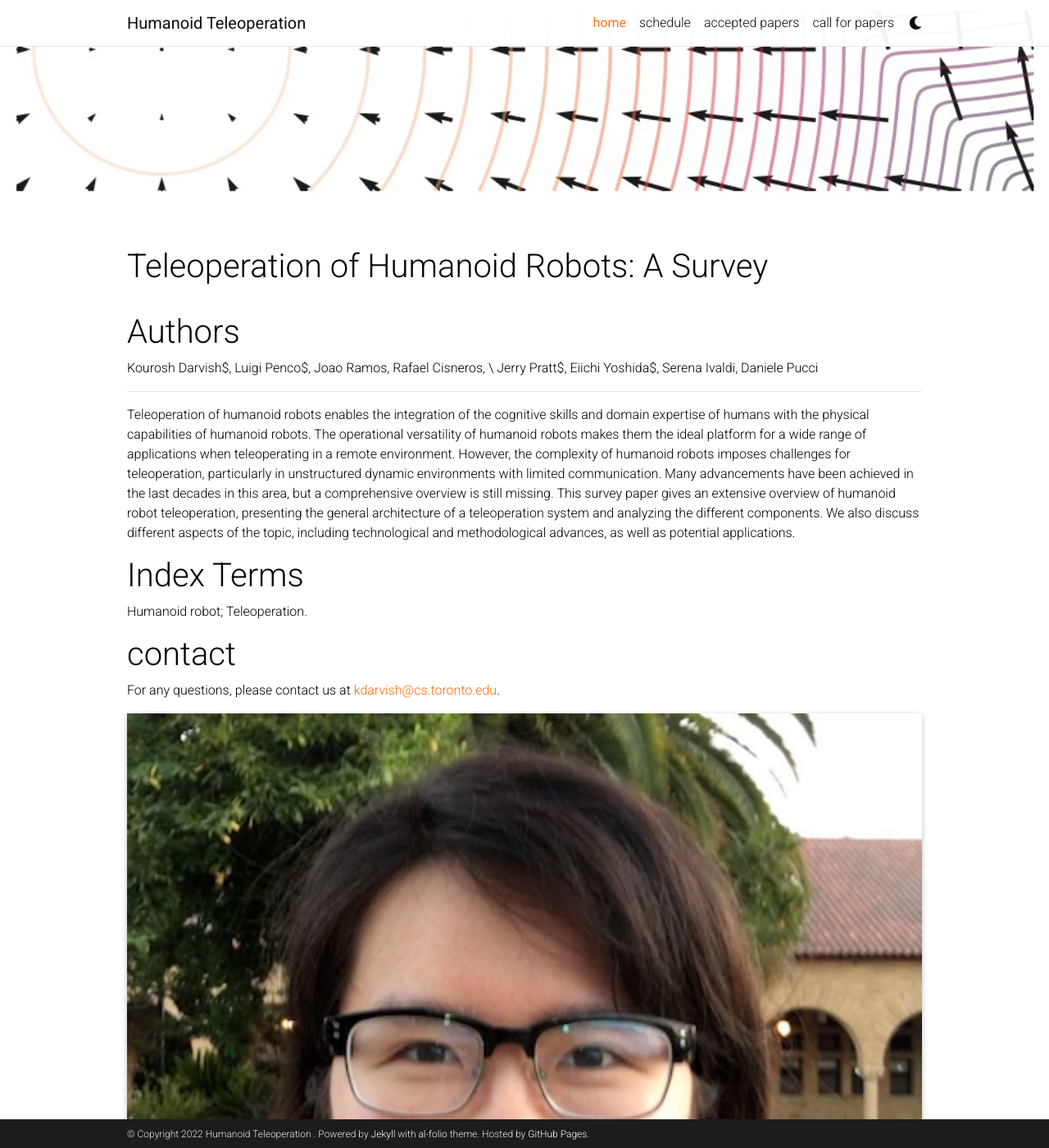
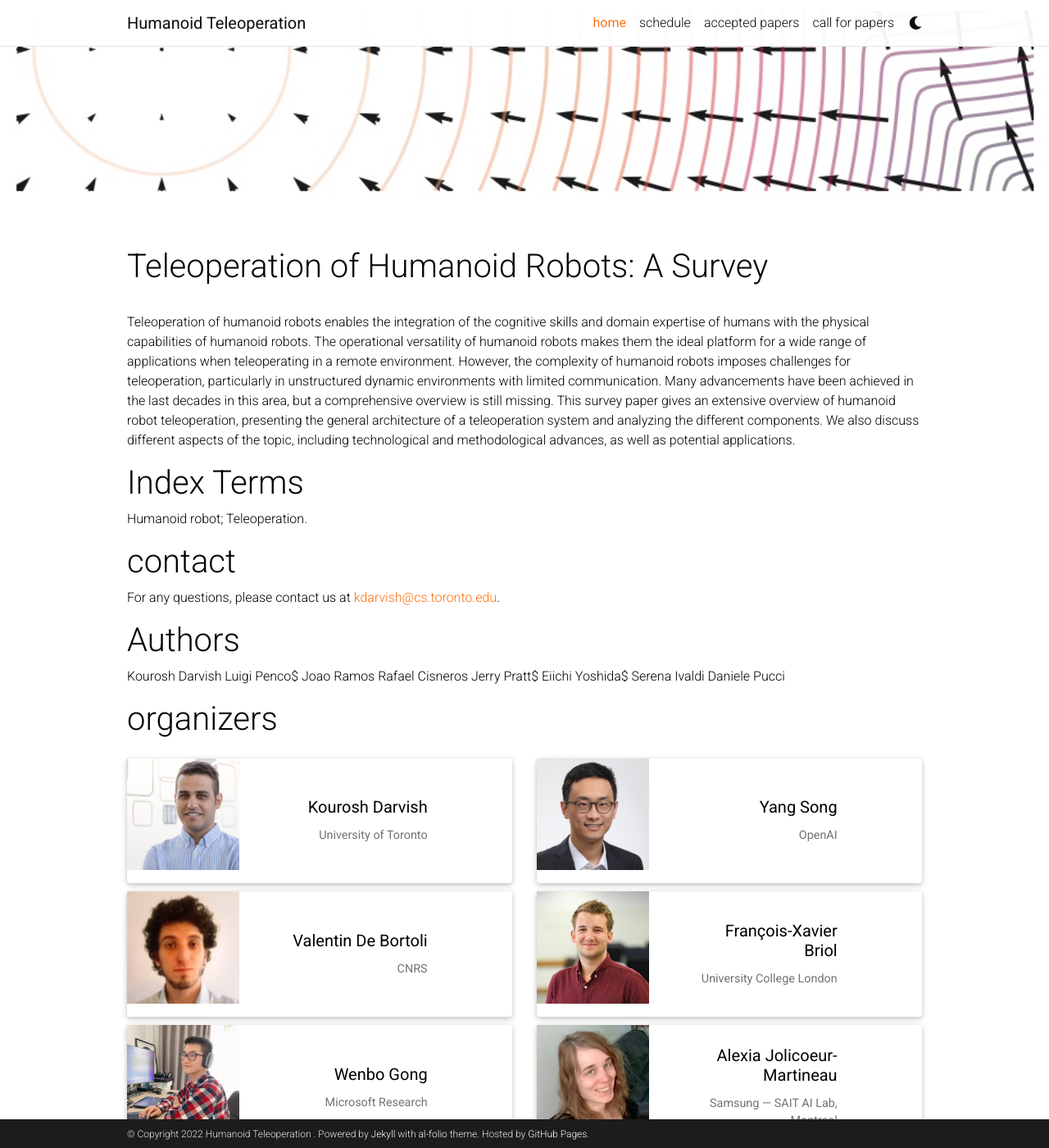
Before and after one commit to Humanoid-Teleoperation/humanoid-teleoperation.github.io, a Jekyll site: the page built from _pages/home.md, in a window 1280 px wide and 1400 px high. Shown: the whole window at 82% size. Built offline with Jekyll 4.4.1, drawn with Linux system fonts in a browser that asks for light colours; full-size pictures stand in for the smaller copies a plugin makes; comment, search, counter and statistics services are not loaded; a style sheet for code colours, icons or effects is not loaded; some of the changed text lies outside the part shown.

Commit message:
update the first page

```diff
--- a/_pages/home.md
+++ b/_pages/home.md
@@ -27,61 +22,22 @@
 # contact
 For any questions, please contact us at [kdarvish@cs.toronto.edu](mailto:kdarvish@cs.toronto.edu).
 
-<!--
-# keynote speakers
-  <div class="row projects pt-1 pb-1">
-      <div class="col-sm-4">
-          {% include people.html name="Chenlin Meng" affiliation="Stanford University" url="https://chenlin9.github.io/" img="/assets/img/people/chenlin.png" %}
-      </div>
-      <div class="col-sm-4">
-        {% include people.html name="Guan-Horng Liu" affiliation="Georgia Institute of Technology" url="https://ghliu.github.io/" img="/assets/img/people/guan.jpeg" %}
-      </div>
-      <div class="col-sm-4">
-        {% include people.html name="Karsten Kreis" affiliation="NVIDIA Research" url="https://karstenkreis.github.io/" img="/assets/img/people/karsten.jpeg" %}
-      </div>
-      <div class="w-100"></div>
-      <div class="col-sm-4">
-          {% include people.html name="Mohammad Norouzi" affiliation="Google Brain" url="https://norouzi.github.io/" img="assets/img/people/mohammad.jpeg" %}
-      </div>
-      <div class="col-sm-4">
-        {% include people.html name="Tommi Jaakkola" affiliation="MIT" img="assets/img/people/tommi.png" url="http://people.csail.mit.edu/tommi/" %}
-      </div>
-      <div class="col-sm-4">
-        {% include people.html name="Tamara Fernandez" affiliation="Adolfo Ibañez University" img="assets/img/people/tamara.jpeg" url="https://tamarafa.github.io/" %}
-      </div>
-  </div>
 
 
-# panelists
-  <div class="row projects pt-1 pb-1">
-      <div class="col-sm-4">
-          {% include people.html name="Aapo Hyvärinen" affiliation="University of Helsinki" url="https://www.cs.helsinki.fi/u/ahyvarin/" img="/assets/img/people/aapo.jpeg" %}
-      </div>
-      <div class="col-sm-4">
-        {% include people.html name="Arnaud Doucet" affiliation="University of Oxford & DeepMind" url="https://www.stats.ox.ac.uk/~doucet/" img="/assets/img/people/arnaud.jpeg" %}
-      </div>
-      <div class="col-sm-4">
-          {% include people.html name="Jascha Sohl-Dickstein" affiliation="Google Brain" url="http://www.sohldickstein.com/" img="assets/img/people/jascha.png" %}
-      </div>
-      <div class="w-100"></div>
-      <div class="col-sm-4">
-        {% include people.html name="Rianne van den Berg" affiliation="Microsoft Research" img="assets/img/people/rianne.jpeg" url="https://www.microsoft.com/en-us/research/people/rvandenberg/" %}
-      </div>
-      <div class="col-sm-4">
-        {% include people.html name="Qiang Liu" affiliation="University of Texas at Austin" img="assets/img/people/qiang.jpeg" url="https://www.cs.utexas.edu/~lqiang/" %}
-      </div>
-      <div class="col-sm-4">
-        {% include people.html name="Mark Chen" affiliation="OpenAI" img="assets/img/people/mark.jpeg" url="https://scholar.google.com/citations?user=5fU-QMwAAAAJ&hl=en" %}
-      </div>
-      <div class="col-sm-4">
-        {% include people.html name="Sander Dieleman" affiliation="DeepMind" img="assets/img/people/sander.png" url="https://benanne.github.io/about/" %}
-      </div>
-  </div>
+# Authors
+Kourosh Darvish
+Luigi Penco$
+Joao Ramos
+Rafael Cisneros
+Jerry Pratt$
+Eiichi Yoshida$
+Serena Ivaldi
+Daniele Pucci
 
 # organizers
 
 <div class="row row-cols-2 projects pt-3 pb-3">
-  {% include people_horizontal.html name="Yingzhen Li" affiliation="Imperial College London" url="http://yingzhenli.net/home/en/" img="/assets/img/people/yingzhen.jpeg" %}
+  {% include people_horizontal.html name="Kourosh Darvish" affiliation="University of Toronto" url="https://kouroshd.github.io/" img="/assets/img/authors/kourosh.jpg" %}
   {% include people_horizontal.html name="Yang Song" affiliation="OpenAI" url="https://yang-song.net" img="/assets/img/people/yang.jpeg" %}
   {% include people_horizontal.html name="Valentin De Bortoli" affiliation="CNRS" url="https://vdeborto.github.io/" img="/assets/img/people/valentin.jpeg" %}
   {% include people_horizontal.html name="François-Xavier Briol" affiliation="University College London" url="https://fxbriol.github.io/" img="assets/img/people/fxbriol.jpeg" %}
@@ -91,7 +47,7 @@
 </div>
 
 {% comment %}
-* [Yingzhen Li](http://yingzhenli.net/home/en/), Imperial College London.
+* [Kourosh Darvish](https://kouroshd.github.io/), University of Toronto.
 * [Yang Song](https://yang-song.net), OpenAI.
 * [Valentin De Bortoli](https://vdeborto.github.io/), CNRS.
 * [François-Xavier Briol](https://fxbriol.github.io/), University College London.
@@ -103,7 +59,7 @@
 {% comment %}
 <div class="row justify-content-center">
     <div class="col-sm-2 pt-5 pb-5">
-        {% include people.html name="Yingzhen Li" affiliation="Imperial College London" url="http://yingzhenli.net/home/en/" img="/assets/img/people/yingzhen.jpeg" %}
+        {% include people.html name="Kourosh Darvish" affiliation="University of Toronto" url="https://kouroshd.github.io/" img="/assets/img/authors/kourosh.jpg" %}
     </div>
     <div class="col-sm-2 pt-5 pb-5">
       {% include people.html name="Yang Song" affiliation="OpenAI" url="https://yang-song.net" img="/assets/img/people/yang.jpeg" %}
@@ -127,4 +83,3 @@
 </div>
 
 {% endcomment %}
--->
```
Also changed, not shown: other parts of _pages/home.md (+0 -5 lines), assets/img/authors/Cisneros.jpg (added), assets/img/authors/daniele.jpg (added), assets/img/authors/eiichi.jpg (added), assets/img/authors/jerry.jpeg (added), assets/img/authors/joao.jpg (added), assets/img/authors/kourosh.jpg (added), assets/img/authors/luigi_penco.jpg (added), assets/img/authors/serena.png (added), 1 other file.
